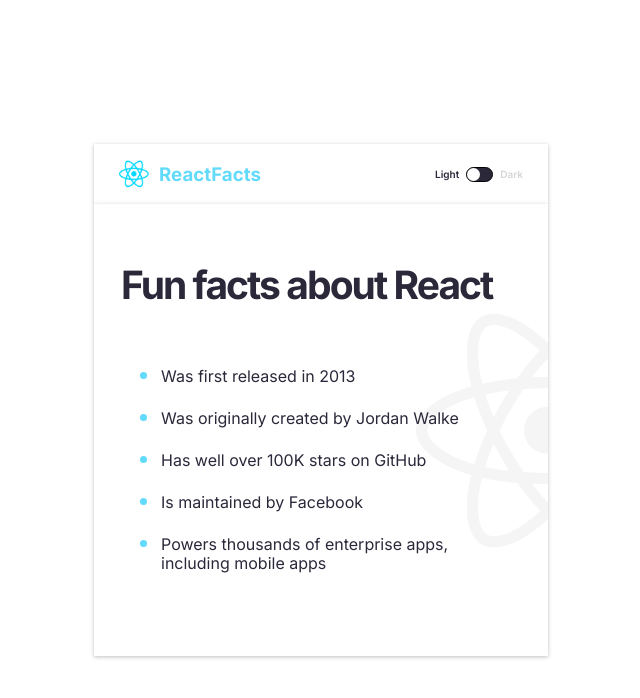
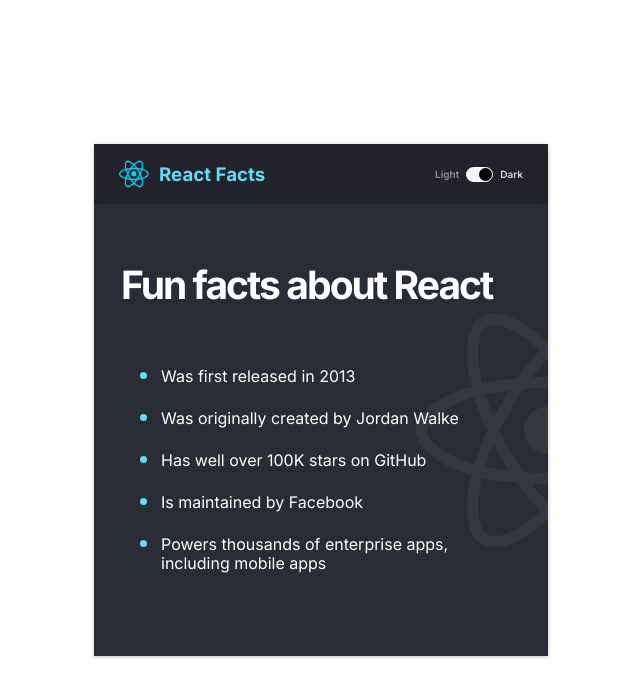
Before and after one commit to Cor-Ina/React-Facts, a React (Create React App) app: page / in a window 1280 px wide. Shown: the top 698 px of the page, without its empty margins (319-959 px from the left). Built offline with nearby package versions, Linux system fonts and the light colour scheme.

Commit message:
Clean code

```diff
--- a/src/App.css
+++ b/src/App.css
@@ -25,6 +25,11 @@
   background-color: #282D35;
 }
 
+/* .container {
+  display: flex;
+  flex-direction: column;
+  height: 100vh;
+} */
 
 /* NAV styles */
 
--- a/src/App.js
+++ b/src/App.js
@@ -6,10 +6,21 @@
 
 export default function App() {
 
+    const [darkMode, setDarkMode] = React.useState(true)
+
+
+    function toggleDarkMode() {
+        setDarkMode(prevMode => !prevMode)
+    }
+
+
     return (
         <div className="container">
-            <Navbar />
-            <Main />
+            <Navbar
+                darkMode = {darkMode}
+                toggleDarkMode = {toggleDarkMode}/>
+            <Main
+                darkMode = {darkMode}/>
         </div>
     )
 }
--- a/src/components/Navbar.js
+++ b/src/components/Navbar.js
@@ -1,10 +1,12 @@
 import React from "react";
 
 export default function Navbar(props) {
+
+
     return (
         <nav className={props.darkMode ? "dark": ""}>
-            <img className="nav--logo_icon"src="./images/react-icon-small.png" alt=""/>
-            <h3 className="nav--logo_text">ReactFacts</h3>
+            <img className="nav--logo_icon" src="./images/react-icon-small.png" alt=""/>
+            <h3 className="nav--logo_text">React Facts</h3>
 
             <div className="toggler" >
                 <p className="toggler--light">Light</p>
```
